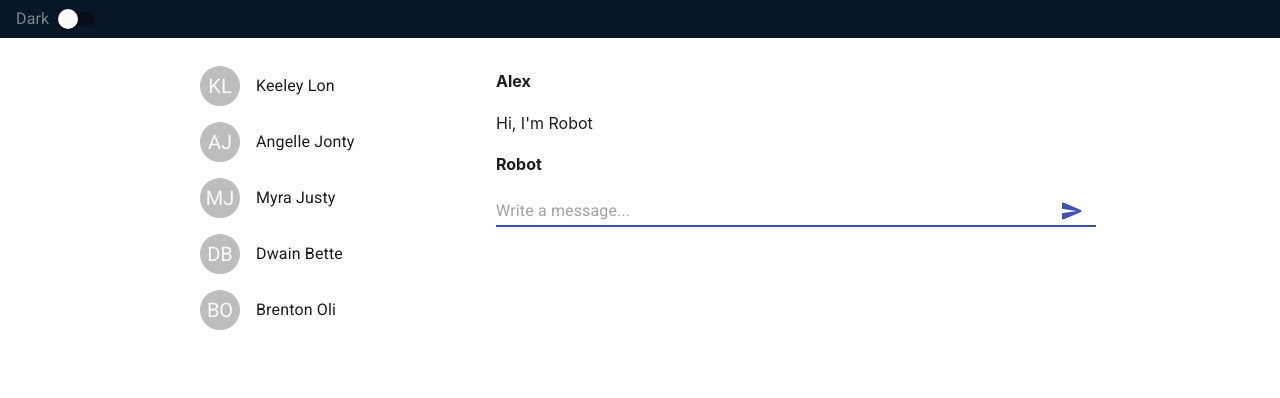
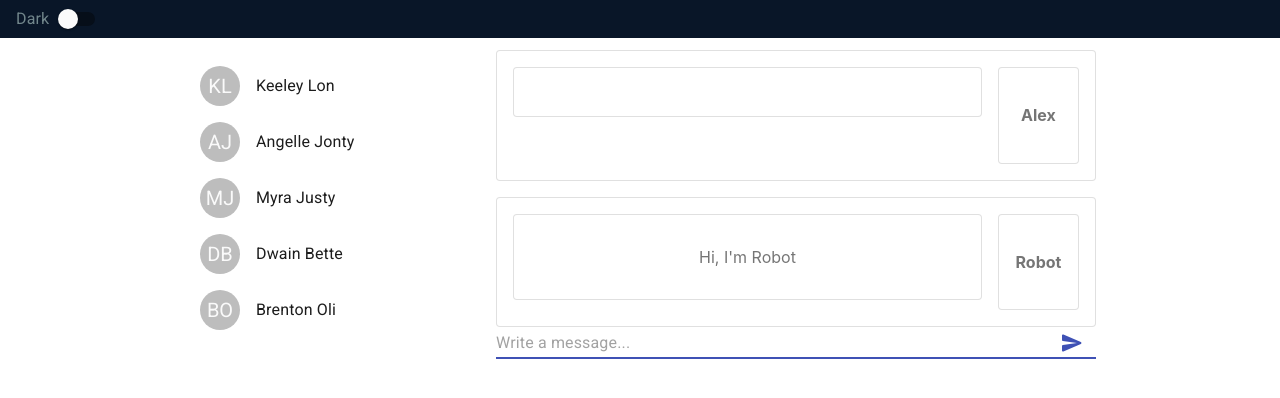
Before and after one commit to AleR111/React, a React (Create React App) app in the folder my-react-app/: page / in a window 1280 px wide. Both pictures are taken after a click on the button 1071 px from the left and 66 px from the top of the page. Shown: the top 398 px of the page. Built offline with nearby package versions, Linux system fonts and the light colour scheme.

Commit message:
message grid

```diff
--- a/my-react-app/src/components/messages/Messages.js
+++ b/my-react-app/src/components/messages/Messages.js
@@ -1,11 +1,31 @@
-import { Input, InputAdornment, IconButton } from "@material-ui/core"
-
+import {
+  Input,
+  InputAdornment,
+  IconButton,
+  Grid,
+  Paper,
+} from "@material-ui/core"
+import { makeStyles } from "@material-ui/core/styles"
 import { SendRounded } from "@material-ui/icons"
 
 import { useState, useEffect, useRef } from "react"
-import styles from "./message.module.scss"
+
+// import styles from "./message.module.scss"
+
+const useStyles = makeStyles((theme) => ({
+  root: {
+    flexGrow: 1,
+  },
+  paper: {
+    padding: theme.spacing(2),
+    textAlign: "center",
+    color: theme.palette.text.secondary,
+  },
+}))
 
 export const Messages = () => {
+  const classes = useStyles()
+
   const [message, setMessage] = useState([])
 
   const [value, setValue] = useState("")
@@ -37,12 +57,34 @@ export const Messages = () => {
 
   return (
     <div>
-      {message.map((elem, id) => (
-        <div className={styles.messageBox} key={id}>
-          <p>{elem.content}</p>
-          <h4 className={styles.author}>{elem.author}</h4>
-        </div>
-      ))}
+      <Grid container={true} spacing={2}>
+        {message.map((elem, id) => (
+          <Grid item={true} xs={12} key={id}>
+            <Paper variant="outlined" elevation={0} className={classes.paper}>
+              <Grid container={true} spacing={2}>
+                <Grid item={true} xs={10}>
+                  <Paper
+                    variant="outlined"
+                    elevation={0}
+                    className={classes.paper}
+                  >
+                    <p>{elem.content}</p>
+                  </Paper>
+                </Grid>
+                <Grid item={true} xs={2}>
+                  <Paper
+                    variant="outlined"
+                    elevation={0}
+                    className={classes.paper}
+                  >
+                    <h4>{elem.author}</h4>
+                  </Paper>
+                </Grid>
+              </Grid>
+            </Paper>
+          </Grid>
+        ))}
+      </Grid>
 
       <Input
         inputRef={inputRef}
```
